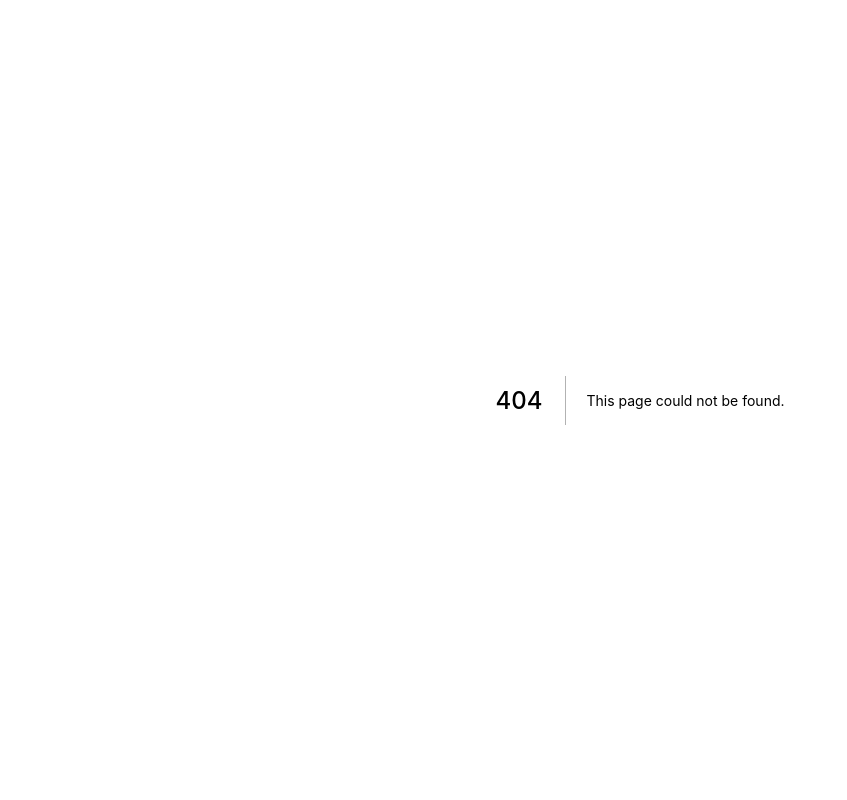
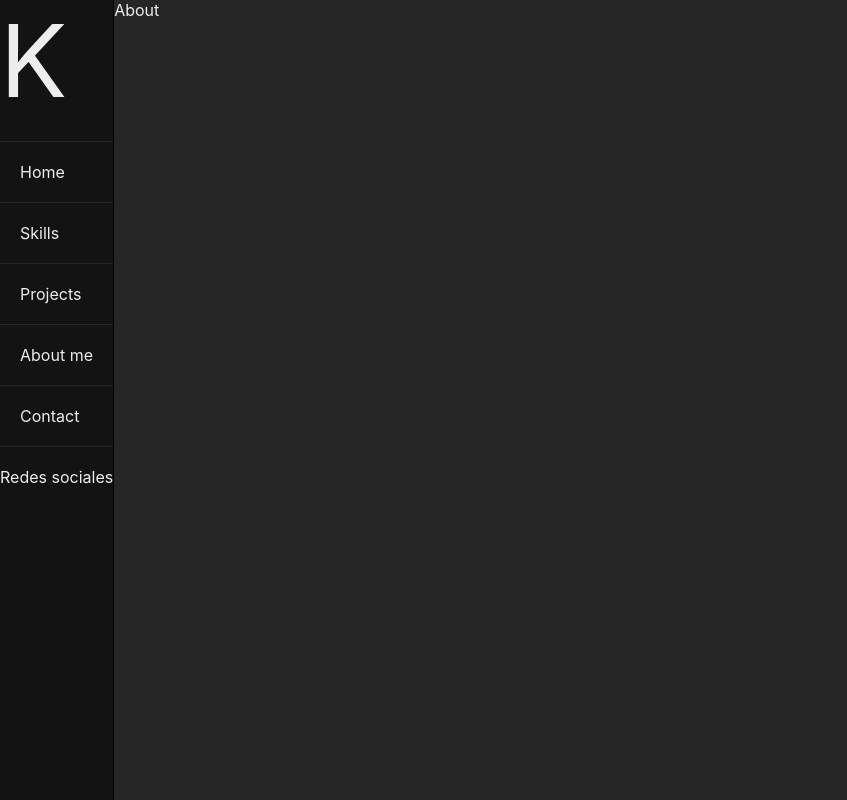
Before and after one commit to nicosommi/myportfolio, a Next.js app: page /about in a window 1280 px wide. Before the commit this address had no page. Shown: the whole page, without its empty margins (0-847 px from the left). Built offline with nearby package versions, Linux system fonts and the light colour scheme.

Commit message:
Portfolio

```diff
--- /dev/null
+++ b/components/Layout/SideBar/index.jsx
@@ -0,0 +1,42 @@
+import React from "react";
+import Link from "next/link";
+
+const SideBar = () => {
+  return (
+    <div className="sidebarContainer">
+      <p className="logo">K</p>
+      <ul className="listContainer">
+        <Link href="/">
+          <li>
+            <a>Home</a>
+          </li>
+        </Link>
+        <Link href="/skills">
+          <li>
+            <a>Skills</a>
+          </li>
+        </Link>
+        <Link href="/projects">
+          <li>
+            <a>Projects</a>
+          </li>
+        </Link>
+        <Link href="/about">
+          <li>
+            <a>About me</a>
+          </li>
+        </Link>
+        <Link href="/contact">
+          <li>
+            <a>Contact</a>
+          </li>
+        </Link>
+      </ul>
+      <div className="socialContainer">
+        <p>Redes sociales</p>
+      </div>
+    </div>
+  );
+};
+
+export default SideBar;
--- /dev/null
+++ b/components/Layout/index.jsx
@@ -0,0 +1,12 @@
+import SideBar from "./SideBar";
+
+const Layout = ({ children }) => {
+  return (
+    <>
+      <SideBar />
+      <main>{children}</main>
+    </>
+  );
+};
+
+export default Layout;
--- a/pages/_app.js
+++ b/pages/_app.js
@@ -1,7 +1,13 @@
-import '../styles/globals.css'
+import Layout from "../components/Layout";
+import "../styles/globals.css";
+import "../styles/sidebar.css";
 
 function MyApp({ Component, pageProps }) {
-  return <Component {...pageProps} />
+  return (
+    <Layout>
+      <Component {...pageProps} />
+    </Layout>
+  );
 }
 
-export default MyApp
+export default MyApp;
--- /dev/null
+++ b/pages/about.js
@@ -0,0 +1,3 @@
+export default function About() {
+  return <div>About</div>;
+}
--- /dev/null
+++ b/pages/contact.js
@@ -0,0 +1,3 @@
+export default function Contact() {
+  return <div>Contact</div>;
+}
--- /dev/null
+++ b/pages/projects.js
@@ -0,0 +1,3 @@
+export default function Projects() {
+  return <div>Projects</div>;
+}
--- /dev/null
+++ b/pages/skills.js
@@ -0,0 +1,3 @@
+export default function Skills() {
+  return <div>Skills</div>;
+}
--- a/styles/globals.css
+++ b/styles/globals.css
@@ -1,3 +1,18 @@
+:root {
+  --background:  var(--color10);
+  --text: #EDEDED;
+  --color1: #00193A;
+  --color2: #002B53;
+  --color3: #023F73;
+  --color4: #034780;
+  --color5: #7A0213;
+  --color6: #A10220;
+  --color7: #BF0A26;
+  --color8: #CD0C2B;
+  --color9: #131313;
+  --color10: #262626;
+}
+
 html,
 body {
   padding: 0;
@@ -13,14 +28,16 @@ a {
 
 * {
   box-sizing: border-box;
+  margin: 0;
+  padding: 0;
 }
 
-@media (prefers-color-scheme: dark) {
-  html {
-    color-scheme: dark;
-  }
-  body {
-    color: white;
-    background: black;
-  }
+body {
+  color: var(--text);
+  background: var(--background);
 }
+
+#__next{
+  display: flex;
+  flex-direction: row;
+}
--- /dev/null
+++ b/styles/sidebar.css
@@ -0,0 +1,37 @@
+.sidebarContainer {
+    display: flex;
+    flex-direction: column;
+    min-height: 100vh;
+    border-right: 1px solid black;
+    background-color: var(--color9);
+}
+
+.logo {
+    font-size: 100px;
+}
+
+.listContainer{
+    display: flex;
+    flex-direction: column;
+    text-decoration: none;
+    list-style-type: none;
+    margin-top: 20px;
+}
+
+.listContainer li{
+    padding: 20px;
+    border-top: 1px solid var(--color10);
+}
+
+.listContainer li:last-child {
+    border-bottom: 1px solid var(--color10);
+}
+
+.listContainer li:hover{
+    background-color: var(--color10);
+    cursor: pointer;
+}
+
+.socialContainer{
+    margin-top: 20px;
+}
```
Also changed, not shown: pages/index.js (+5 -57 lines), styles/Home.module.css (+5 -117 lines).
